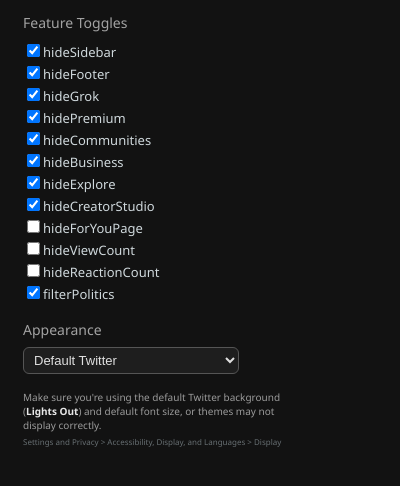
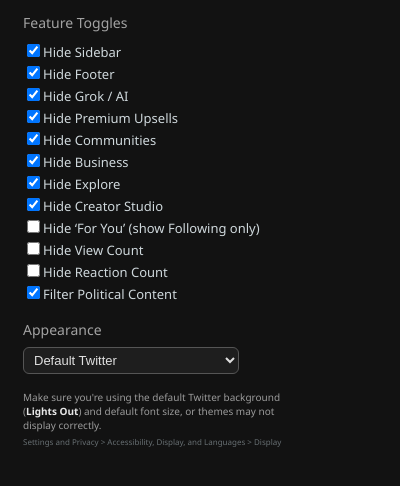
Before and after one commit to Nyuke235/Mizu-Twitter, a browser extension: page extension/popup/popup.html in a window 400 px wide. Shown: the part 66-552 px from the top of the page. Drawn offline with Linux system fonts and the light colour scheme.

Commit message:
Added a SETTING_LABELS map to avoid raw camelCase & calling the MutationObserver's rAF callback now calls removeForYouTab() on every DOM update

```diff
--- a/extension/popup/popup.js
+++ b/extension/popup/popup.js
@@ -1,3 +1,18 @@
+const SETTING_LABELS = {
+    hideSidebar:       "Hide Sidebar",
+    hideFooter:        "Hide Footer",
+    hideGrok:          "Hide Grok / AI",
+    hidePremium:       "Hide Premium Upsells",
+    hideCommunities:   "Hide Communities",
+    hideBusiness:      "Hide Business",
+    hideExplore:       "Hide Explore",
+    hideCreatorStudio: "Hide Creator Studio",
+    hideForYouPage:    "Hide ‘For You’ (show Following only)",
+    hideViewCount:     "Hide View Count",
+    hideReactionCount: "Hide Reaction Count",
+    filterPolitics:    "Filter Political Content",
+};
+
 async function initPopup() {
     const settings = await loadSettings();
     const container = document.getElementById("settings");
@@ -12,7 +27,7 @@
         checkbox.dataset.key = key;
 
         const label = document.createElement("label");
-        label.textContent = key;
+        label.textContent = SETTING_LABELS[key] ?? key;
 
         row.append(checkbox, label);
         container.appendChild(row);
@@ -51,7 +66,7 @@
 function updateThemeArtistFromSelect() {
     const select = document.getElementById("theme-select");
     const artistBox = document.getElementById("theme-artist");
-const artistName = document.getElementById("artist-name");
+    const artistName = document.getElementById("artist-name");
 
     const option = select.options[select.selectedIndex];
     const artist = option.dataset.artist;
--- a/extension/scripts/content.js
+++ b/extension/scripts/content.js
@@ -189,6 +189,7 @@
         requestAnimationFrame(() => {
             enhanceDynamicUI();
             filterPoliticalTweets();
+            if (LAST_SETTINGS.hideForYouPage) removeForYouTab();
             scheduled = false;
         });
     });
```
Also changed, not shown: extension/popup/popup.html (+2 -0 lines), extension/styles/base/base.css (+9 -9 lines), README.md, extension/manifest.json.
